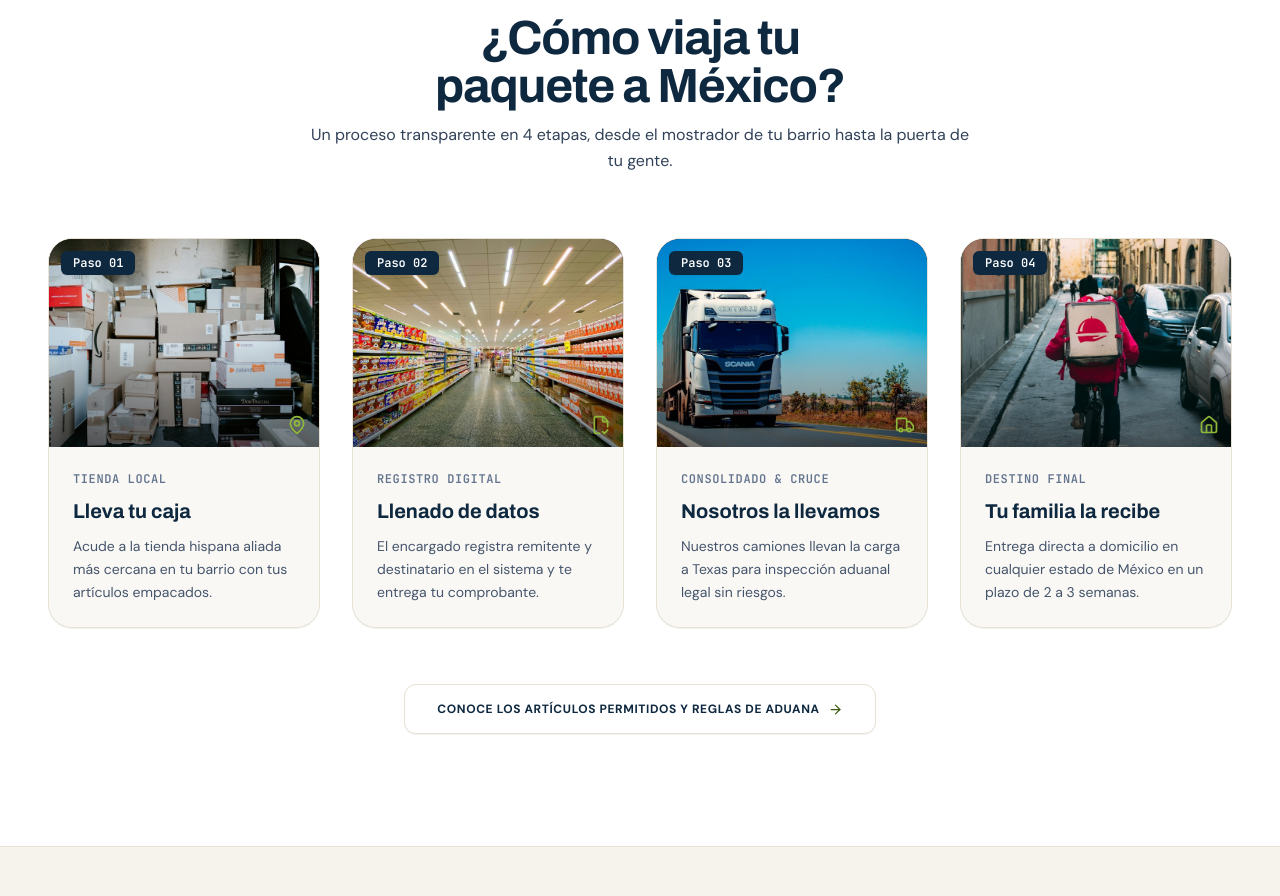
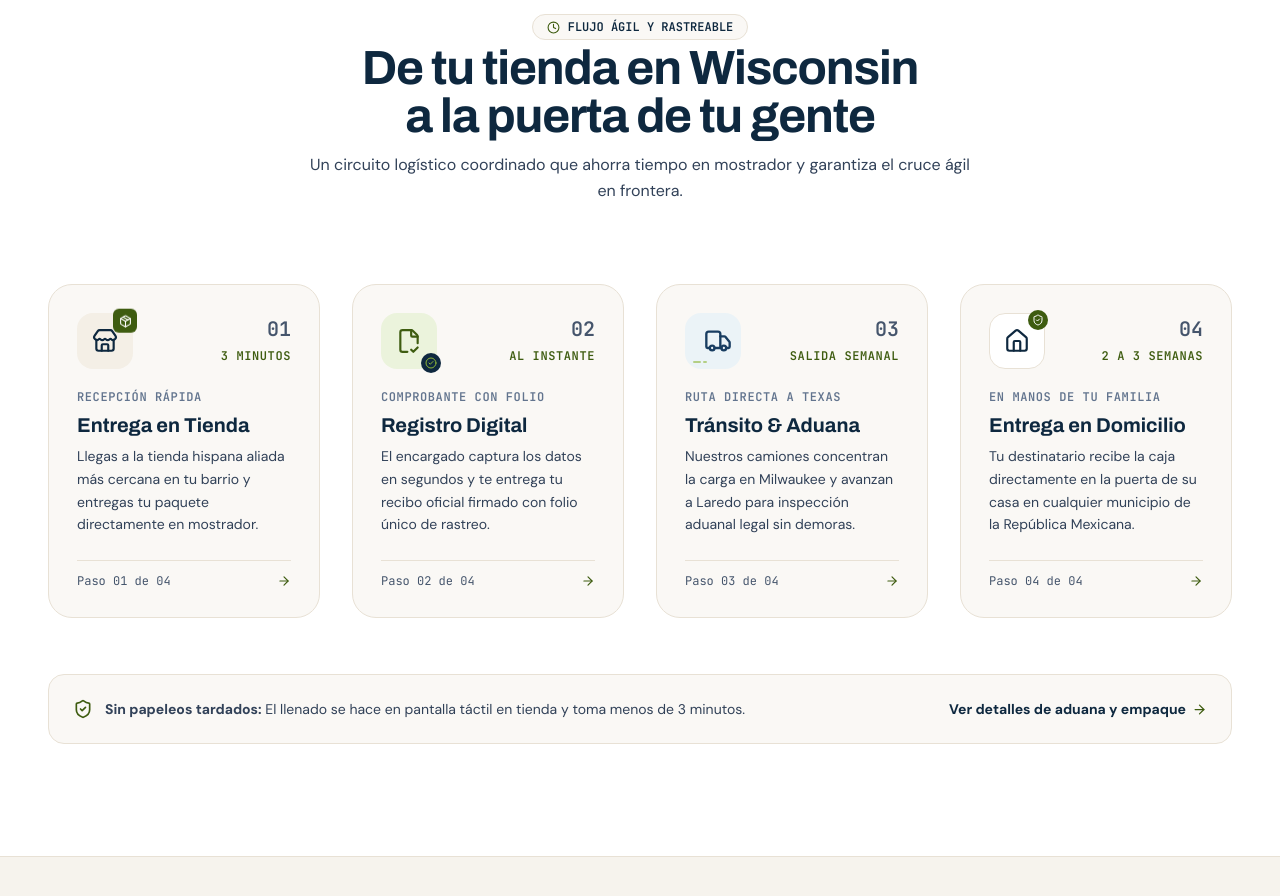
Before and after one commit to AlvaroCodesand/idealexpress, a Next.js app: page / in a window 1280 px wide. Shown: the part 1100-1996 px from the top of the page. Built offline with nearby package versions, Linux system fonts and the light colour scheme.

Commit message:
feat(ui): implementar iconos cineticos de velocidad y progreso en los 4 pasos

```diff
--- a/src/app/globals.css
+++ b/src/app/globals.css
@@ -46,6 +46,42 @@ body {
   transform: rotate(-3deg);
 }
 
+/* Animaciones sutiles de velocidad y movimiento logístico */
+@keyframes subtleFloat {
+  0%, 100% { transform: translateY(0); }
+  50% { transform: translateY(-3px); }
+}
+
+@keyframes truckGlide {
+  0%, 100% { transform: translateX(0); }
+  50% { transform: translateX(5px); }
+}
+
+@keyframes pulseGlow {
+  0%, 100% { opacity: 0.5; transform: scale(0.98); }
+  50% { opacity: 1; transform: scale(1.02); }
+}
+
+.animate-subtle-float {
+  animation: subtleFloat 3s ease-in-out infinite;
+}
+
+.animate-truck-glide {
+  animation: truckGlide 2.5s ease-in-out infinite;
+}
+
+.animate-pulse-glow {
+  animation: pulseGlow 2s ease-in-out infinite;
+}
+
+@media (prefers-reduced-motion: reduce) {
+  .animate-subtle-float,
+  .animate-truck-glide,
+  .animate-pulse-glow {
+    animation: none !important;
+  }
+}
+
 /* Reglas de Impresión para Hojas Tamaño Carta */
 @media print {
   @page {
--- a/src/components/home/HowItWorks.tsx
+++ b/src/components/home/HowItWorks.tsx
@@ -1,108 +1,159 @@
 import React from "react";
-import Image from "next/image";
 import Link from "next/link";
-import { ArrowRight, MapPin, FileCheck2, Truck, Home } from "lucide-react";
+import {
+  ArrowRight,
+  Package,
+  Store,
+  FileCheck2,
+  Truck,
+  Home,
+  CheckCircle2,
+  Clock,
+  ShieldCheck,
+} from "lucide-react";
 
 export const HowItWorks: React.FC = () => {
   const steps = [
     {
       num: "01",
-      icon: MapPin,
-      stage: "Tienda Local",
-      title: "Lleva tu caja",
-      desc: "Acude a la tienda hispana aliada más cercana en tu barrio con tus artículos empacados.",
-      image: "/images/step1-pack.jpg",
+      speedTag: "3 MINUTOS",
+      title: "Entrega en Tienda",
+      stage: "Recepción Rápida",
+      desc: "Llegas a la tienda hispana aliada más cercana en tu barrio y entregas tu paquete directamente en mostrador.",
+      icon: (
+        <div className="relative w-14 h-14 rounded-2xl bg-[#F4EFE6] text-[#0E283F] flex items-center justify-center group-hover:bg-[#0E283F] group-hover:text-white transition-colors duration-300">
+          <Store size={26} className="text-[#0E283F] group-hover:text-white transition-colors" />
+          <div className="absolute -top-1 -right-1 w-6 h-6 rounded-md bg-[#3E5C10] text-white flex items-center justify-center animate-subtle-float">
+            <Package size={13} />
+          </div>
+        </div>
+      ),
     },
     {
       num: "02",
-      icon: FileCheck2,
-      stage: "Registro Digital",
-      title: "Llenado de datos",
-      desc: "El encargado registra remitente y destinatario en el sistema y te entrega tu comprobante.",
-      image: "/images/step2-counter.jpg",
+      speedTag: "AL INSTANTE",
+      title: "Registro Digital",
+      stage: "Comprobante con Folio",
+      desc: "El encargado captura los datos en segundos y te entrega tu recibo oficial firmado con folio único de rastreo.",
+      icon: (
+        <div className="relative w-14 h-14 rounded-2xl bg-[#EBF3DC] text-[#3E5C10] flex items-center justify-center group-hover:bg-[#3E5C10] group-hover:text-white transition-colors duration-300">
+          <FileCheck2 size={26} className="text-[#3E5C10] group-hover:text-white transition-colors" />
+          <div className="absolute -bottom-1 -right-1 w-5 h-5 rounded-full bg-[#0E283F] text-white flex items-center justify-center">
+            <CheckCircle2 size={12} className="text-[#8FB838]" />
+          </div>
+        </div>
+      ),
     },
     {
       num: "03",
-      icon: Truck,
-      stage: "Consolidado & Cruce",
-      title: "Nosotros la llevamos",
-      desc: "Nuestros camiones llevan la carga a Texas para inspección aduanal legal sin riesgos.",
-      image: "/images/step3-truck.jpg",
+      speedTag: "SALIDA SEMANAL",
+      title: "Tránsito & Aduana",
+      stage: "Ruta Directa a Texas",
+      desc: "Nuestros camiones concentran la carga en Milwaukee y avanzan a Laredo para inspección aduanal legal sin demoras.",
+      icon: (
+        <div className="relative w-14 h-14 rounded-2xl bg-[#EBF3F7] text-[#183D61] flex items-center justify-center group-hover:bg-[#183D61] group-hover:text-white transition-colors duration-300 overflow-hidden">
+          <div className="animate-truck-glide">
+            <Truck size={28} className="text-[#183D61] group-hover:text-white transition-colors" />
+          </div>
+          <div className="absolute bottom-1.5 left-2 flex gap-0.5 opacity-60">
+            <span className="w-2 h-0.5 bg-[#8FB838] rounded-full"></span>
+            <span className="w-1 h-0.5 bg-[#8FB838] rounded-full"></span>
+          </div>
+        </div>
+      ),
     },
     {
       num: "04",
-      icon: Home,
-      stage: "Destino Final",
-      title: "Tu familia la recibe",
-      desc: "Entrega directa a domicilio en cualquier estado de México en un plazo de 2 a 3 semanas.",
-      image: "/images/step4-delivery.jpg",
+      speedTag: "2 A 3 SEMANAS",
+      title: "Entrega en Domicilio",
+      stage: "En Manos de tu Familia",
+      desc: "Tu destinatario recibe la caja directamente en la puerta de su casa en cualquier municipio de la República Mexicana.",
+      icon: (
+        <div className="relative w-14 h-14 rounded-2xl bg-white border border-[#E8E1D5] text-[#0E283F] flex items-center justify-center group-hover:border-[#3E5C10] transition-colors duration-300">
+          <Home size={26} className="text-[#0E283F] group-hover:scale-105 transition-transform" />
+          <div className="absolute -top-1 -right-1 w-5 h-5 rounded-full bg-[#3E5C10] text-white flex items-center justify-center">
+            <ShieldCheck size={12} />
+          </div>
+        </div>
+      ),
     },
   ];
 
   return (
     <section className="py-20 sm:py-28 bg-white border-b border-[#E8E1D5]">
       <div className="max-w-7xl mx-auto px-4 sm:px-8 lg:px-12">
-        {/* Encabezado Espacioso */}
-        <div className="text-center max-w-2xl mx-auto mb-16 space-y-3">
+        {/* Encabezado con Enfoque de Agilidad y Rapidez */}
+        <div className="text-center max-w-2xl mx-auto mb-16 sm:mb-20 space-y-3">
+          <div className="inline-flex items-center gap-2 px-3.5 py-1 rounded-full bg-[#FAF8F5] border border-[#E8E1D5] text-xs font-mono font-semibold text-[#0E283F] mb-1">
+            <Clock size={13} className="text-[#3E5C10]" />
+            <span>FLUJO ÁGIL Y RASTREABLE</span>
+          </div>
           <h2 className="font-display text-3xl sm:text-5xl font-bold text-[#0E283F] tracking-tight text-balance">
-            ¿Cómo viaja tu paquete a México?
+            De tu tienda en Wisconsin a la puerta de tu gente
           </h2>
-          <p className="text-base text-slate-700 leading-relaxed text-pretty">
-            Un proceso transparente en 4 etapas, desde el mostrador de tu barrio hasta la puerta de tu gente.
+          <p className="text-base text-slate-700 leading-relaxed text-pretty font-normal">
+            Un circuito logístico coordinado que ahorra tiempo en mostrador y garantiza el cruce ágil en frontera.
           </p>
         </div>
 
-        {/* 4 Pasos Espaciosos y Desahogados */}
+        {/* Ruta Conectada con Iconos en Movimiento Dinámico */}
         <div className="grid grid-cols-1 sm:grid-cols-2 lg:grid-cols-4 gap-8">
-          {steps.map((step) => {
-            const Icon = step.icon;
-            return (
+          {steps.map((step) => (
             <div
               key={step.num}
-                className="bg-[#FAF8F5] rounded-3xl border border-[#E8E1D5] overflow-hidden shadow-2xs hover:shadow-md transition-all group flex flex-col justify-between"
+              className="bg-[#FAF8F5] rounded-3xl p-7 border border-[#E8E1D5] hover:border-[#0E283F] transition-all duration-300 group flex flex-col justify-between space-y-6 hover:shadow-xs"
             >
-                <div>
-                  <div className="relative h-52 w-full bg-slate-900 overflow-hidden">
-                    <Image
-                      src={step.image}
-                      alt={step.title}
-                      fill
-                      className="object-cover group-hover:scale-105 transition duration-500"
-                    />
-                    <div className="absolute inset-0 bg-gradient-to-t from-black/50 via-transparent to-transparent"></div>
-
-                    <div className="absolute top-3 left-3 px-3 py-1 rounded-md bg-[#0E283F] text-white font-mono font-bold text-xs shadow-xs">
-                      Paso {step.num}
-                    </div>
-
-                    <div className="absolute bottom-3 right-3 text-white">
-                      <Icon size={20} className="text-[#8FB838]" />
+              <div className="space-y-5">
+                {/* Cabecera del paso con icono animado y badge de velocidad */}
+                <div className="flex items-center justify-between">
+                  {step.icon}
+                  <div className="text-right">
+                    <span className="font-mono font-bold text-xl text-slate-600 group-hover:text-[#0E283F] transition-colors block">
+                      {step.num}
+                    </span>
+                    <span className="inline-block text-[#3E5C10] font-mono font-bold text-xs uppercase tracking-wider">
+                      {step.speedTag}
+                    </span>
                   </div>
                 </div>
 
-                  <div className="p-6 space-y-2.5">
-                    <span className="text-xs font-mono font-bold text-slate-500 block uppercase tracking-wider">
+                {/* Título y descripción ágil */}
+                <div className="space-y-1.5">
+                  <span className="text-xs font-mono font-semibold text-slate-500 block uppercase tracking-wider">
                     {step.stage}
                   </span>
-                    <h3 className="font-display font-bold text-xl text-[#0E283F]">
+                  <h3 className="font-display font-bold text-xl text-[#0E283F] group-hover:text-[#183D61] transition-colors">
                     {step.title}
                   </h3>
-                    <p className="text-xs sm:text-sm text-slate-600 leading-relaxed text-pretty">
+                  <p className="text-xs sm:text-sm text-slate-700 leading-relaxed text-pretty font-normal">
                     {step.desc}
                   </p>
                 </div>
               </div>
+
+              {/* Indicador de avance hacia el siguiente paso */}
+              <div className="pt-3 border-t border-[#E8E1D5] flex items-center justify-between text-xs font-mono text-slate-600 group-hover:text-[#0E283F] transition-colors">
+                <span>Paso {step.num} de 04</span>
+                <ArrowRight size={14} className="group-hover:translate-x-1.5 transition-transform text-[#3E5C10]" />
               </div>
-            );
-          })}
+            </div>
+          ))}
         </div>
 
-        <div className="mt-14 text-center">
+        {/* Barra de Certidumbre y Velocidad */}
+        <div className="mt-14 p-6 rounded-2xl bg-[#FAF8F5] border border-[#E8E1D5] flex flex-col sm:flex-row items-center justify-between gap-4 text-xs sm:text-sm">
+          <div className="flex items-center gap-3 text-slate-700">
+            <ShieldCheck size={20} className="text-[#3E5C10] shrink-0" />
+            <span>
+              <strong>Sin papeleos tardados:</strong> El llenado se hace en pantalla táctil en tienda y toma menos de 3 minutos.
+            </span>
+          </div>
+
           <Link
             href="/como-enviar"
-            className="inline-flex items-center gap-2 px-8 py-4 bg-white hover:bg-[#F4EFE6] text-[#0E283F] font-bold rounded-xl border border-[#E8E1D5] text-xs uppercase tracking-wider transition shadow-2xs hover:shadow-xs active:scale-95"
+            className="inline-flex items-center gap-1.5 font-bold text-[#0E283F] hover:text-[#3E5C10] transition shrink-0"
           >
-            <span>Conoce los artículos permitidos y reglas de aduana</span>
+            <span>Ver detalles de aduana y empaque</span>
             <ArrowRight size={15} className="text-[#3E5C10]" />
           </Link>
         </div>
```
Lines whose indentation alone changed are shown as unchanged.
